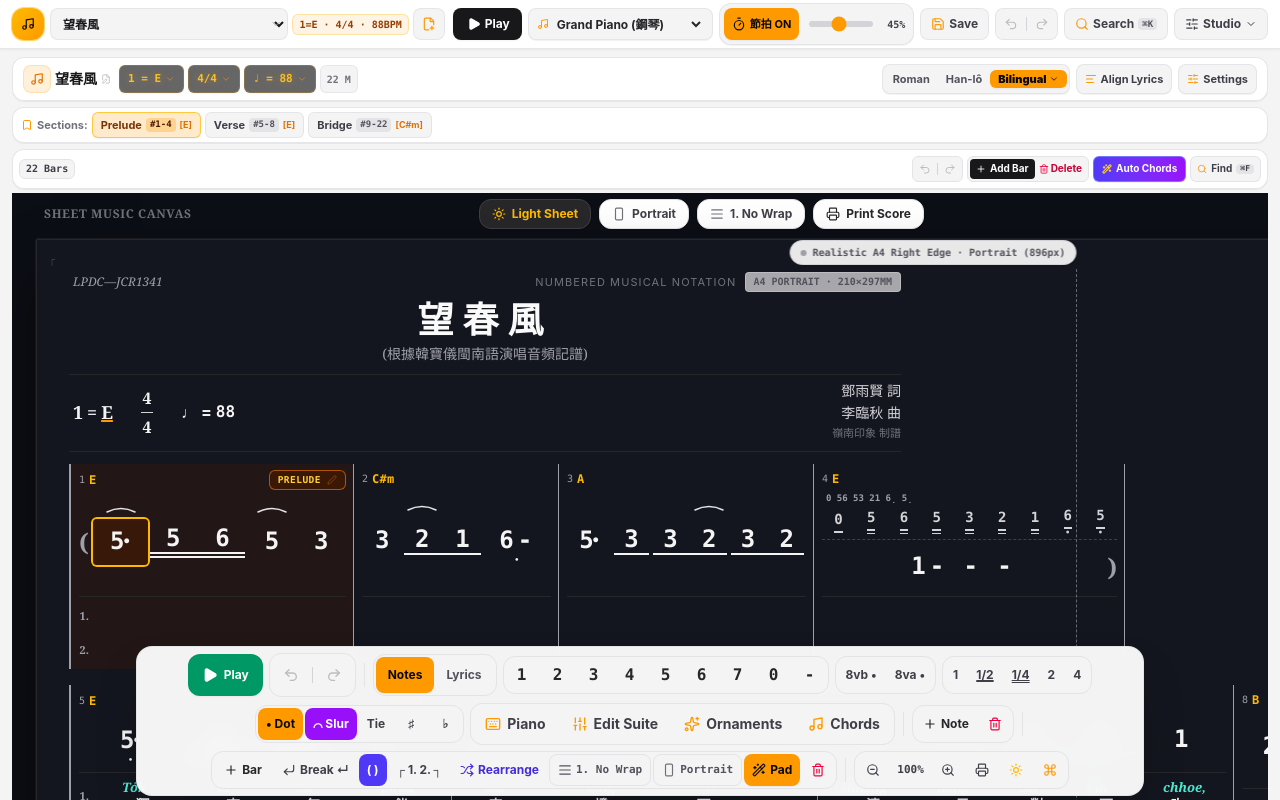
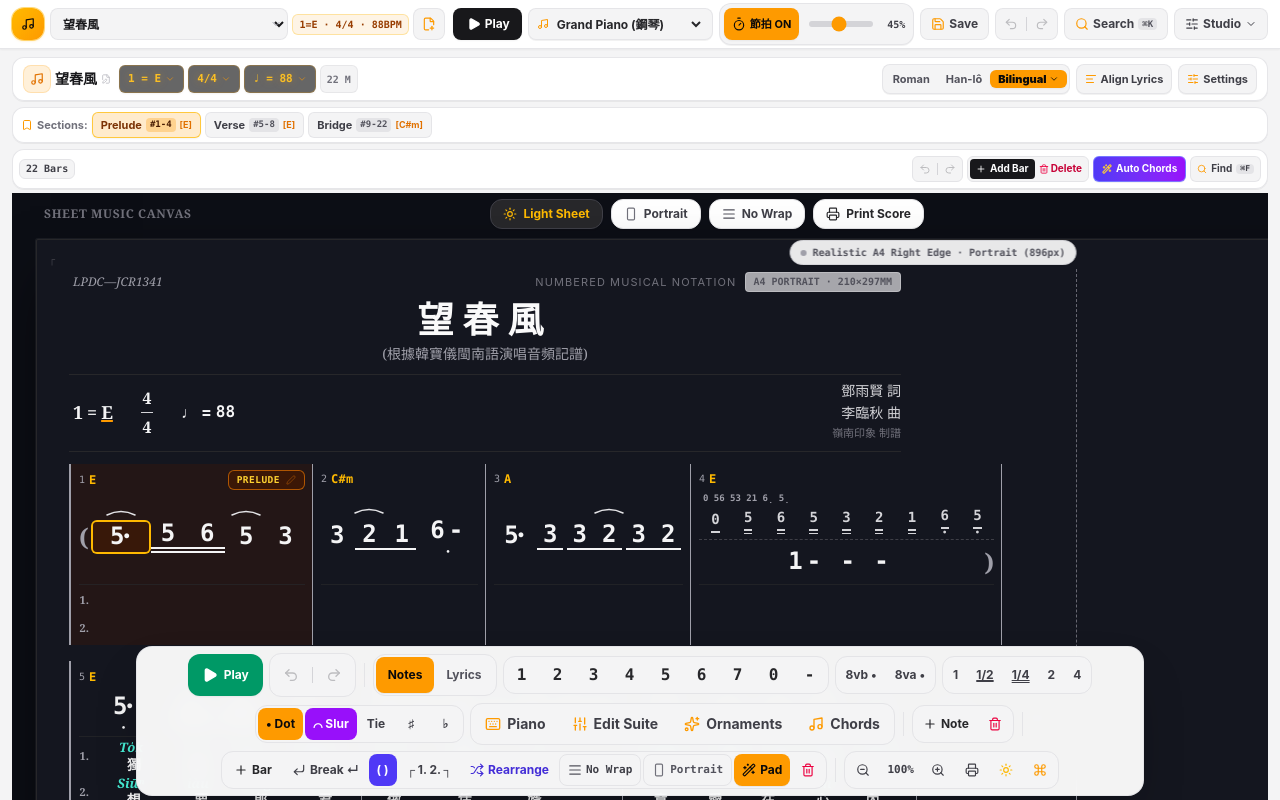
Before and after one commit to CyberOoHim/easy-composer, a Next.js app: page / in a window 1280 px wide. Shown: the top 800 px of the page. Built offline with nearby package versions, Linux system fonts and the light colour scheme.

Commit message:
refactor: improve UI layout and spacing
- Streamline visual styles for layout mode indicators.
- Adjust notation component spacing and text widths for a more compact design.
- Remove outdated step numbering from UI text.

```diff
--- a/components/ComposerEditor.tsx
+++ b/components/ComposerEditor.tsx
@@ -1186,11 +1186,11 @@ export const ComposerEditor: React.FC<ComposerEditorProps> = ({
 
       setStoredSheetWrapMode(next);
       if (next === 'no_wrap') {
-        showNotice('Layout: 1. No Wrap (Manual breaks only)');
+        showNotice('Layout: No Wrap (Manual breaks only)');
       } else if (next === 'auto_wrap') {
-        showNotice('Layout: 2. Auto Wrap (Dynamic spacing, zero syllable collision)');
+        showNotice('Layout: Auto Wrap (Dynamic spacing, zero syllable collision)');
       } else {
-        showNotice(`Layout: 3. Auto Fix (Forced ${song.notesPerLine || (sheetOrientation === 'landscape' ? 5 : 4)} measures per line)`);
+        showNotice(`Layout: Auto Fix (Forced ${song.notesPerLine || (sheetOrientation === 'landscape' ? 5 : 4)} measures per line)`);
       }
       return next;
     });
--- a/components/composer/FloatingScoreHud.tsx
+++ b/components/composer/FloatingScoreHud.tsx
@@ -1398,24 +1398,24 @@ export const FloatingScoreHud: React.FC<FloatingScoreHudProps> = ({
                 onClick={onRotateWrapMode}
                 className={`flex items-center gap-1 px-2 h-7 sm:h-8 rounded-lg text-xs font-bold transition-all cursor-pointer border ${
                   sheetWrapMode === 'auto_wrap'
-                    ? 'bg-amber-500/15 border-amber-500/40 text-amber-600 dark:text-amber-400 hover:bg-amber-500/25'
+                    ? 'bg-amber-100 dark:bg-amber-500/20 border-amber-400 dark:border-amber-500/50 text-amber-900 dark:text-amber-300 hover:bg-amber-200 dark:hover:bg-amber-500/30'
                     : sheetWrapMode === 'auto_fit'
-                    ? 'bg-sky-500/15 border-sky-500/40 text-sky-600 dark:text-sky-400 hover:bg-sky-500/25'
-                    : 'bg-zinc-100 dark:bg-zinc-800 border-zinc-200 dark:border-zinc-700 text-zinc-600 dark:text-zinc-400 hover:bg-zinc-200 dark:hover:bg-zinc-700'
+                    ? 'bg-sky-100 dark:bg-sky-500/20 border-sky-400 dark:border-sky-500/50 text-sky-900 dark:text-sky-300 hover:bg-sky-200 dark:hover:bg-sky-500/30'
+                    : 'bg-zinc-100 dark:bg-zinc-800 border-zinc-200 dark:border-zinc-700 text-zinc-700 dark:text-zinc-300 hover:bg-zinc-200 dark:hover:bg-zinc-700'
                 }`}
                 title={`Layout mode: ${
                   sheetWrapMode === 'no_wrap'
-                    ? '1. No Wrap (Lines spread naturally without forced extension; wraps only at delimiters & breaks). Click to rotate to 2. Auto Wrap.'
+                    ? 'No Wrap (Lines spread naturally without forced extension; wraps only at delimiters & breaks). Click to rotate to Auto Wrap.'
                     : sheetWrapMode === 'auto_wrap'
-                    ? '2. Auto Wrap (Dynamic collision-free spacing). Click to rotate to 3. Auto Fix.'
-                    : '3. Auto Fix (Forced measures per line). Click to rotate to 1. No Wrap.'
-                }`}
-              >
-                {sheetWrapMode === 'no_wrap' && <AlignJustify className="w-3.5 h-3.5" />}
-                {sheetWrapMode === 'auto_wrap' && <WrapText className="w-3.5 h-3.5" />}
-                {sheetWrapMode === 'auto_fit' && <Maximize2 className="w-3.5 h-3.5" />}
+                    ? 'Auto Wrap (Dynamic collision-free spacing). Click to rotate to Auto Fix.'
+                    : 'Auto Fix (Forced measures per line). Click to rotate to No Wrap.'
+                }`}
+              >
+                {sheetWrapMode === 'no_wrap' && <AlignJustify className="w-3.5 h-3.5 text-zinc-600 dark:text-zinc-400" />}
+                {sheetWrapMode === 'auto_wrap' && <WrapText className="w-3.5 h-3.5 text-amber-800 dark:text-amber-400" />}
+                {sheetWrapMode === 'auto_fit' && <Maximize2 className="w-3.5 h-3.5 text-sky-800 dark:text-sky-400" />}
                 <span className="inline font-mono text-[11px]">
-                  {sheetWrapMode === 'no_wrap' ? '1. No Wrap' : sheetWrapMode === 'auto_wrap' ? '2. Auto Wrap' : '3. Auto Fix'}
+                  {sheetWrapMode === 'no_wrap' ? 'No Wrap' : sheetWrapMode === 'auto_wrap' ? 'Auto Wrap' : 'Auto Fix'}
                 </span>
               </button>
             ) : onAutoWrapMeasures ? (
--- a/components/composer/RealSheetCanvas.tsx
+++ b/components/composer/RealSheetCanvas.tsx
@@ -2000,28 +2000,28 @@ export const RealSheetCanvas: React.FC<RealSheetCanvasProps> = ({
             onClick={handleRotateWrapMode}
             className={`flex items-center gap-1.5 px-3 py-1.5 rounded-xl text-xs font-bold border transition-all shadow-xs cursor-pointer ${
               sheetWrapMode === 'auto_wrap'
-                ? 'bg-amber-500/15 border-amber-500/40 text-amber-600 dark:text-amber-400 hover:bg-amber-500/25'
+                ? 'bg-amber-100 dark:bg-amber-500/20 border-amber-400 dark:border-amber-500/50 text-amber-900 dark:text-amber-300 hover:bg-amber-200 dark:hover:bg-amber-500/30'
                 : sheetWrapMode === 'auto_fit'
-                ? 'bg-sky-500/15 border-sky-500/40 text-sky-600 dark:text-sky-400 hover:bg-sky-500/25'
+                ? 'bg-sky-100 dark:bg-sky-500/20 border-sky-400 dark:border-sky-500/50 text-sky-900 dark:text-sky-300 hover:bg-sky-200 dark:hover:bg-sky-500/30'
                 : 'bg-white dark:bg-zinc-900 border-zinc-200 dark:border-zinc-800 text-zinc-700 dark:text-zinc-300 hover:bg-zinc-100 dark:hover:bg-zinc-800'
             }`}
             title={`Layout Mode: ${
               sheetWrapMode === 'no_wrap'
-                ? '1. No Wrap (Lines spread naturally without forced extension; wraps only at delimiters & breaks). Click to switch to 2. Auto Wrap.'
+                ? 'No Wrap (Lines spread naturally without forced extension; wraps only at delimiters & breaks). Click to switch to Auto Wrap.'
                 : sheetWrapMode === 'auto_wrap'
-                ? '2. Auto Wrap (Dynamic collision-free spacing). Click to switch to 3. Auto Fix.'
-                : '3. Auto Fix (Forced measures per line). Click to switch to 1. No Wrap.'
+                ? 'Auto Wrap (Dynamic collision-free spacing). Click to switch to Auto Fix.'
+                : 'Auto Fix (Forced measures per line). Click to switch to No Wrap.'
             }`}
           >
-            {sheetWrapMode === 'no_wrap' && <AlignJustify className="w-3.5 h-3.5 text-zinc-500" />}
-            {sheetWrapMode === 'auto_wrap' && <WrapText className="w-3.5 h-3.5 text-amber-500" />}
-            {sheetWrapMode === 'auto_fit' && <Maximize2 className="w-3.5 h-3.5 text-sky-500" />}
+            {sheetWrapMode === 'no_wrap' && <AlignJustify className="w-3.5 h-3.5 text-zinc-600 dark:text-zinc-400" />}
+            {sheetWrapMode === 'auto_wrap' && <WrapText className="w-3.5 h-3.5 text-amber-800 dark:text-amber-400" />}
+            {sheetWrapMode === 'auto_fit' && <Maximize2 className="w-3.5 h-3.5 text-sky-800 dark:text-sky-400" />}
             <span>
               {sheetWrapMode === 'no_wrap'
-                ? '1. No Wrap'
+                ? 'No Wrap'
                 : sheetWrapMode === 'auto_wrap'
-                ? '2. Auto Wrap'
-                : '3. Auto Fix'}
+                ? 'Auto Wrap'
+                : 'Auto Fix'}
             </span>
           </button>
 
@@ -2555,7 +2555,7 @@ export const RealSheetCanvas: React.FC<RealSheetCanvasProps> = ({
                     )}
 
                     {/* Notation Line & Continuous Beams */}
-                    <div className="relative flex items-center justify-between w-full min-h-[46px] sm:min-h-[50px] py-0.5">
+                    <div className="relative flex items-center justify-between w-full min-h-[36px] sm:min-h-[40px] py-0">
                       {/* Prelude Open Parenthesis '(' */}
                       {engravedM.isPrelude && isFirstInSystem && (
                         <span className={`font-serif text-2xl font-bold mr-1 select-none ${
@@ -2591,10 +2591,10 @@ export const RealSheetCanvas: React.FC<RealSheetCanvasProps> = ({
                               }}
                               style={{
                                 zoom: 'var(--note-zoom, 1)',
-                                flex: `${Math.max(1, Math.round((engNote.requiredWidth || 32) / 10))} 0 auto`,
-                                minWidth: `${Math.round(engNote.requiredWidth || 28)}px`,
+                                flex: `${Math.max(1, Math.round((engNote.requiredWidth || 22) / 10))} 0 auto`,
+                                minWidth: `${Math.round(engNote.requiredWidth || 22)}px`,
                               }}
-                              className={`relative flex flex-col items-center justify-center p-0.5 rounded-sm transition-all cursor-pointer touch-manipulation select-none min-h-[38px] print:ring-0 print:bg-transparent ${
+                              className={`relative flex flex-col items-center justify-center p-0.5 rounded-sm transition-all cursor-pointer touch-manipulation select-none min-h-[30px] print:ring-0 print:bg-transparent ${
                                 isSelectedNote
                                   ? sheetTheme === 'dark'
                                     ? 'ring-2 ring-amber-400 bg-amber-950/60'
@@ -2639,7 +2639,7 @@ export const RealSheetCanvas: React.FC<RealSheetCanvasProps> = ({
                               )}
 
                               {/* High Octave Dots Above */}
-                              <div className="flex flex-col items-center h-2 justify-end">
+                              <div className={`flex flex-col items-center justify-end ${engNote.octaveDotsAbove > 0 ? 'h-2 mb-0.5' : 'h-0'}`}>
                                 {engNote.octaveDotsAbove > 0 && (
                                   <div className={`flex gap-0.5 font-black leading-none text-[9px] ${
                                     sheetTheme === 'dark' ? 'text-zinc-100' : 'text-zinc-950'
@@ -2760,7 +2760,7 @@ export const RealSheetCanvas: React.FC<RealSheetCanvasProps> = ({
                               </div>
 
                               {/* Low Octave Dots Below Underlines */}
-                              <div className="flex flex-col items-center h-2 justify-start">
+                              <div className={`flex flex-col items-center justify-start ${engNote.octaveDotsBelow > 0 ? 'h-2 mt-0.5' : 'h-0'}`}>
                                 {engNote.octaveDotsBelow > 0 && (
                                   <div className={`flex gap-0.5 font-black leading-none text-[9px] ${
                                     sheetTheme === 'dark' ? 'text-zinc-100' : 'text-zinc-950'
@@ -2787,8 +2787,8 @@ export const RealSheetCanvas: React.FC<RealSheetCanvasProps> = ({
                     </div>
 
                     {/* Multi-Verse Stacked Lyrics Aligned Under Notes */}
-                    <div className={`w-full flex flex-col gap-1 mt-1 pt-1 border-t ${
-                      sheetTheme === 'dark' ? 'border-zinc-800' : 'border-zinc-100'
+                    <div className={`w-full flex flex-col gap-0.5 mt-0.5 pt-0.5 border-t ${
+                      sheetTheme === 'dark' ? 'border-zinc-800/70' : 'border-zinc-200/60'
                     }`}>
                       {availableVerseRows.map(vNum => {
                         const vDisplayOption = getVerseDisplayOption(song, vNum);
@@ -2873,16 +2873,16 @@ export const RealSheetCanvas: React.FC<RealSheetCanvasProps> = ({
 
                                 // Typography classes for POJ:
                                 // - If continuous syllables connecting with semi-hyphen: NO space between (tight tracking, pull towards partner)
-                                // - If end of POJ word: ensure space between POJ words (distinct margin)
+                                // - If end of POJ word: ensure space between POJ words (compact margin)
                                 const pojSyllableClass = `font-serif italic font-semibold ${
                                   sheetTheme === 'dark' ? 'text-teal-300' : 'text-teal-950 font-bold'
                                 } whitespace-nowrap overflow-visible leading-tight inline-block transition-transform ${
                                   connectsToNextWithSemiHyphen
-                                    ? 'mr-0 pr-0 tracking-tight translate-x-1 sm:translate-x-1.5'
+                                    ? 'mr-0 pr-0 tracking-tight translate-x-0.5 sm:translate-x-1'
                                     : connectedFromPrevSemiHyphen
-                                    ? 'ml-0 pl-0 tracking-tight -translate-x-1 sm:-translate-x-1.5'
+                                    ? 'ml-0 pl-0 tracking-tight -translate-x-0.5 sm:-translate-x-1'
                                     : 'tracking-normal'
-                                } ${isPojWordEnd ? 'mr-2.5 sm:mr-3.5 pr-1' : ''}`;
+                                } ${isPojWordEnd ? 'mr-1 sm:mr-1.5' : ''}`;
 
                                 return (
                                   <div
@@ -2895,18 +2895,18 @@ export const RealSheetCanvas: React.FC<RealSheetCanvasProps> = ({
                                     }}
                                     style={{
                                       zoom: 'var(--lyric-zoom, 1)',
-                                      flex: `${Math.max(1, Math.round((engNote.requiredWidth || 32) / 10))} 0 auto`,
-                                      minWidth: `${Math.round(engNote.requiredWidth || 28)}px`,
-                                      maxWidth: isSelectedLyric ? `${Math.max(Math.round(engNote.requiredWidth || 28), 34)}px` : undefined,
+                                      flex: `${Math.max(1, Math.round((engNote.requiredWidth || 22) / 10))} 0 auto`,
+                                      minWidth: `${Math.round(engNote.requiredWidth || 22)}px`,
+                                      maxWidth: isSelectedLyric ? `${Math.max(Math.round(engNote.requiredWidth || 22), 30)}px` : undefined,
                                     }}
-                                    className={`flex-1 text-center min-h-[26px] sm:min-h-[30px] flex items-center ${
+                                    className={`flex-1 text-center min-h-[22px] sm:min-h-[26px] flex items-center ${
                                       connectsToNextWithSemiHyphen
                                         ? 'justify-end pr-0 mr-0'
                                         : connectedFromPrevSemiHyphen
                                         ? 'justify-start pl-0 ml-0'
                                         : 'justify-center'
                                     } ${
-                                      isPojWordEnd ? 'mr-1 sm:mr-1.5' : ''
+                                      isPojWordEnd ? 'mr-0.5 sm:mr-1' : ''
                                     } px-0.5 py-0 rounded cursor-text touch-manipulation transition-all overflow-visible relative z-10 print:ring-0 print:bg-transparent ${
                                       isSelectedLyric
                                         ? sheetTheme === 'dark'
@@ -2978,7 +2978,7 @@ export const RealSheetCanvas: React.FC<RealSheetCanvasProps> = ({
                                     {/* Option 3: Both (POJ on the top, Hàn-lô below) */}
                                     {(vDisplayOption === 'both_poj_top' || vDisplayOption === 'both') &&
                                       (isSelectedLyric ? (
-                                        <div className="flex flex-col items-center justify-center w-full max-w-full min-w-0 gap-0.5">
+                                        <div className="flex flex-col items-center justify-center w-full max-w-full min-w-0 gap-0">
                                           {/* Top: POJ */}
                                           <input
                                             type="text"
@@ -3031,8 +3031,8 @@ export const RealSheetCanvas: React.FC<RealSheetCanvasProps> = ({
                                           />
                                         </div>
                                       ) : (
-                                        <div className="flex flex-col items-center justify-center leading-tight py-0.5 max-w-full overflow-visible">
-                                          <span className={`${pojSyllableClass} text-xs sm:text-[13px]`}>
+                                        <div className="flex flex-col items-center justify-center leading-tight py-0 max-w-full overflow-visible gap-0">
+                                          <span className={`${pojSyllableClass} text-xs sm:text-[13px] leading-tight`}>
                                             {effectivePojText || ' '}
                                           </span>
                                           <span className={`text-xs sm:text-sm font-bold whitespace-nowrap overflow-visible leading-tight ${
@@ -3046,7 +3046,7 @@ export const RealSheetCanvas: React.FC<RealSheetCanvasProps> = ({
                                     {/* Option 4: Both (Hàn-lô on the top, POJ below) */}
                                     {vDisplayOption === 'both_hanlo_top' &&
                                       (isSelectedLyric ? (
-                                        <div className="flex flex-col items-center justify-center w-full max-w-full min-w-0 gap-0.5">
+                                        <div className="flex flex-col items-center justify-center w-full max-w-full min-w-0 gap-0">
                                           {/* Top: Hàn-lô */}
                                           <input
                                             type="text"
@@ -3099,13 +3099,13 @@ export const RealSheetCanvas: React.FC<RealSheetCanvasProps> = ({
                                           />
                                         </div>
                                       ) : (
-                                        <div className="flex flex-col items-center justify-center leading-tight py-0.5 max-w-full overflow-visible">
-                                          <span className={`text-xs sm:text-sm font-bold whitespace-nowrap overflow-visible leading-tight mb-0.5 ${
+                                        <div className="flex flex-col items-center justify-center leading-tight py-0 max-w-full overflow-visible gap-0">
+                                          <span className={`text-xs sm:text-sm font-bold whitespace-nowrap overflow-visible leading-tight ${
                                             sheetTheme === 'dark' ? 'text-zinc-100' : 'text-zinc-950'
                                           }`}>
                                             {hanloText || ' '}
                                           </span>
-                                          <span className={`${pojSyllableClass} text-xs sm:text-[13px]`}>
+                                          <span className={`${pojSyllableClass} text-xs sm:text-[13px] leading-tight`}>
                                             {effectivePojText || ' '}
                                           </span>
                                         </div>
--- a/lib/numberedNotationEngraver.ts
+++ b/lib/numberedNotationEngraver.ts
@@ -361,11 +361,11 @@ export function calculateNoteRequiredWidth(
   const isDotted = Boolean(note.isDotted);
   const isTriplet = Boolean(note.isTriplet);
 
-  // Pitch element widths
-  let pitchWidth = 24 + dashCount * 14 + graceCount * 14;
-  if (hasAccidental) pitchWidth += 10;
-  if (isDotted) pitchWidth += 8;
-  if (isTriplet) pitchWidth += 8;
+  // Pitch element widths (compact baseline)
+  let pitchWidth = 20 + dashCount * 12 + graceCount * 12;
+  if (hasAccidental) pitchWidth += 8;
+  if (isDotted) pitchWidth += 6;
+  if (isTriplet) pitchWidth += 6;
 
   // Syllable text width across all verse layers
   let maxLyricWidth = 0;
@@ -379,19 +379,19 @@ export function calculateNoteRequiredWidth(
     if (h) {
       for (const ch of h) {
         if (/[，。、！？,.!?…]/.test(ch)) {
-          hWidth += 12;
+          hWidth += 10;
         } else {
-          hWidth += 16;
+          hWidth += 14;
         }
       }
     }
 
     let pWidth = 0;
     if (p) {
-      pWidth = p.length * 9.5;
-      // Word end spacing if not continuing with hyphen to next syllable
+      pWidth = p.length * 8.5;
+      // Snug word boundary margin if not continuing with hyphen to next syllable
       if (!p.endsWith('-') && !p.endsWith('--')) {
-        pWidth += 14;
+        pWidth += 4;
       }
     }
 
@@ -415,7 +415,7 @@ export function calculateNoteRequiredWidth(
     }
   }
 
-  return Math.max(30, Math.round(Math.max(pitchWidth, maxLyricWidth + 12)));
+  return Math.max(22, Math.round(Math.max(pitchWidth, maxLyricWidth + 4)));
 }
 
 /**
```
Also changed, not shown: components/NumberedNotationNoteComponent.tsx (+8 -8 lines).
